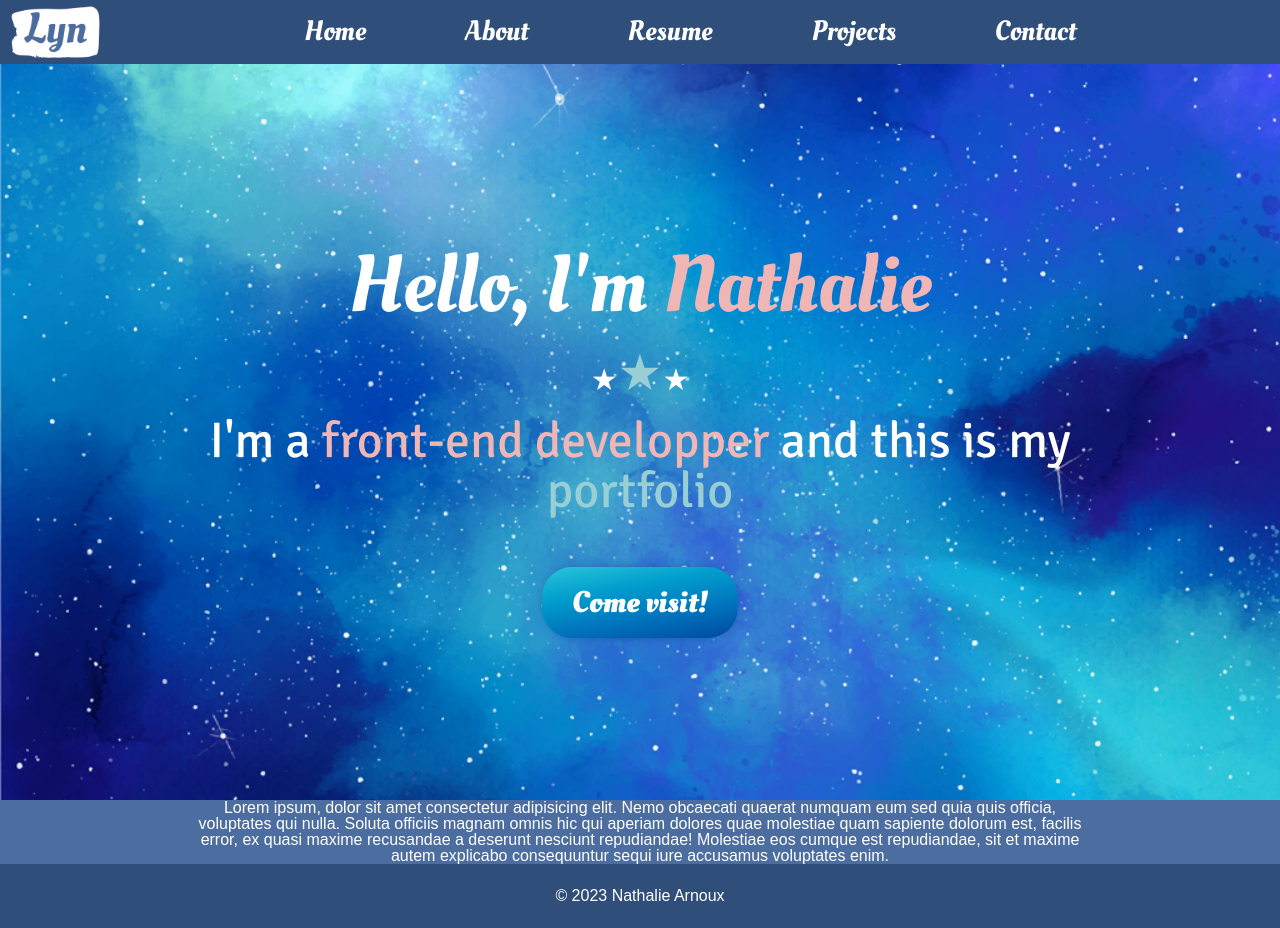
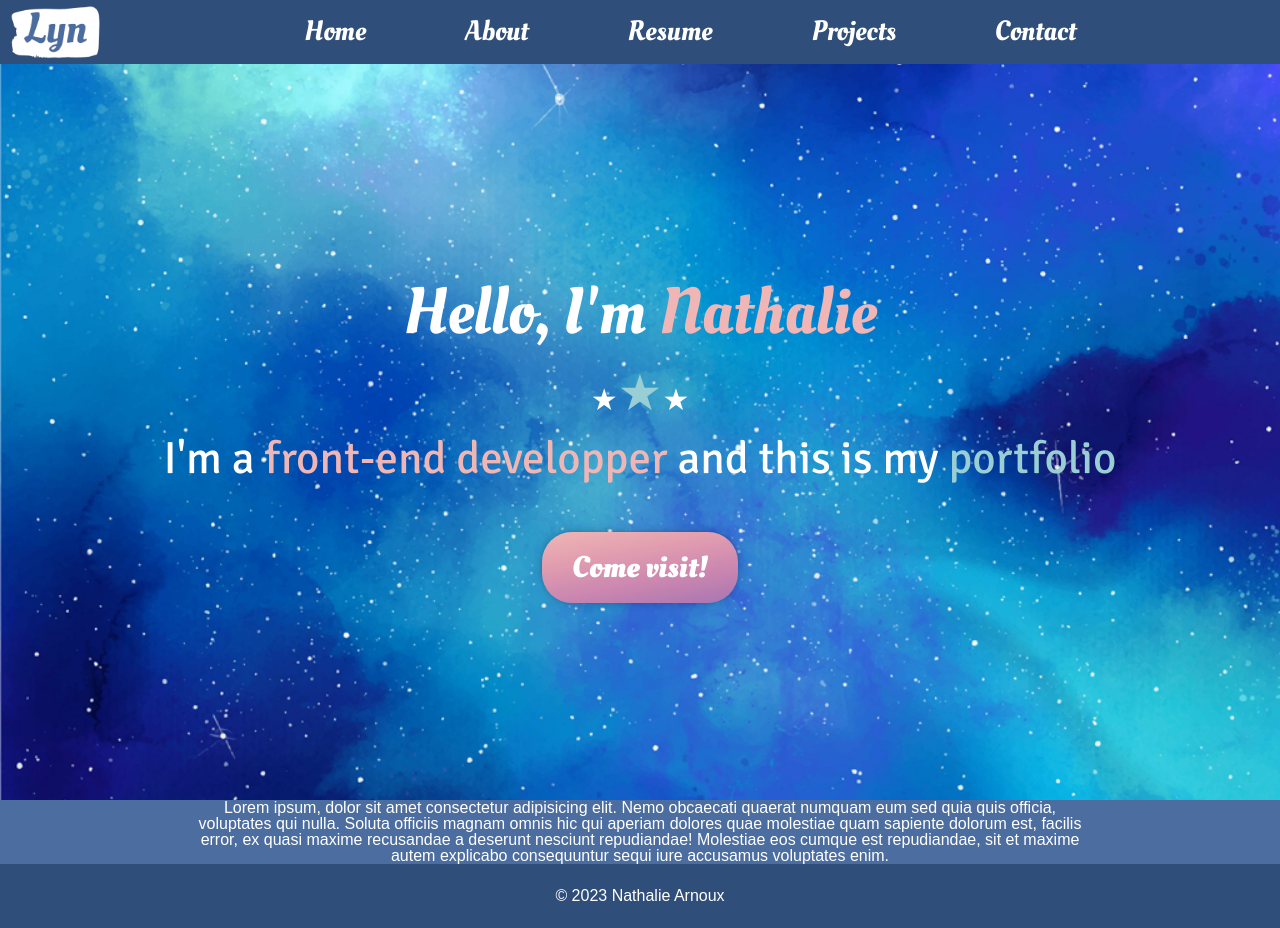
Before and after one commit to nathalieArnoux/portfolio-test, a React (Vite) app: page / in a window 1280 px wide. Built offline with nearby package versions, Linux system fonts and the light colour scheme.

Commit message:
changed font sizes and button color

```diff
--- a/src/components/Home/Banner/Banner.scss
+++ b/src/components/Home/Banner/Banner.scss
@@ -13,7 +13,7 @@
     width: 100%;
     height: 92vh;
 
-/*     @media screen and (max-width: v.$tablet-bp) {
+    /*     @media screen and (max-width: v.$tablet-bp) {
       height: 92vh;
     } */
   }
@@ -24,7 +24,7 @@
 
     &_hello {
       margin-bottom: 3vh;
-      font-size: min(20vw, 80px);
+      font-size: max(5vw, 65px);
     }
 
     &_name {
@@ -36,12 +36,12 @@
     }
 
     &_star {
-      font-size: min(18vw, 50px);
+      font-size: max(2.5vw, 50px);
       color: map-get(v.$bg-colors2, secondary);
     }
 
     &_intro {
-      font-size: min(18vw, 50px);
+      font-size: max(2.5vw, 45px);
       margin-bottom: 9vh;
     }
 
@@ -63,8 +63,8 @@
 
     /* CSS */
     .Banner-title_button {
-      font-family: "Oleo Script", system-ui;
-      font-size: min(18vw, 30px);
+      font-family: 'Oleo Script', system-ui;
+      font-size: max(1.5vw, 30px);
       padding: 15px 30px;
       text-align: center;
       transition: 0.5s;
@@ -73,26 +73,23 @@
       // display: inline;
       border: 0px;
       font-weight: 700;
-      box-shadow: 0px 0px 14px -7px #0F1878;
-      background-image: linear-gradient(to right bottom, #2bc5d9, #009dcd, #0073bd, #0049a1, #0f1878);
-      /* background-image: linear-gradient(
-        45deg,
-        #ff512f 0%,
-        #f09819 51%,
-        #ff512f 100%
-      ); */
+      box-shadow: 0px 0px 14px -7px #000;
+      background-image: linear-gradient(
+        to right bottom,
+        #efb6b5,
+        #e19daf,
+        #ca86af,
+        #a775b3,
+        #756ab6
+      );
       cursor: pointer;
       user-select: none;
       -webkit-user-select: none;
       touch-action: manipulation;
-    }
 
-    .Banner-title_button:hover {
-      background-position: right center;
-    }
-
-    .Banner-title_button:active {
-      transform: scale(0.95);
+      &:hover {
+        background-position: right center;
+      }
     }
   }
 }
```
